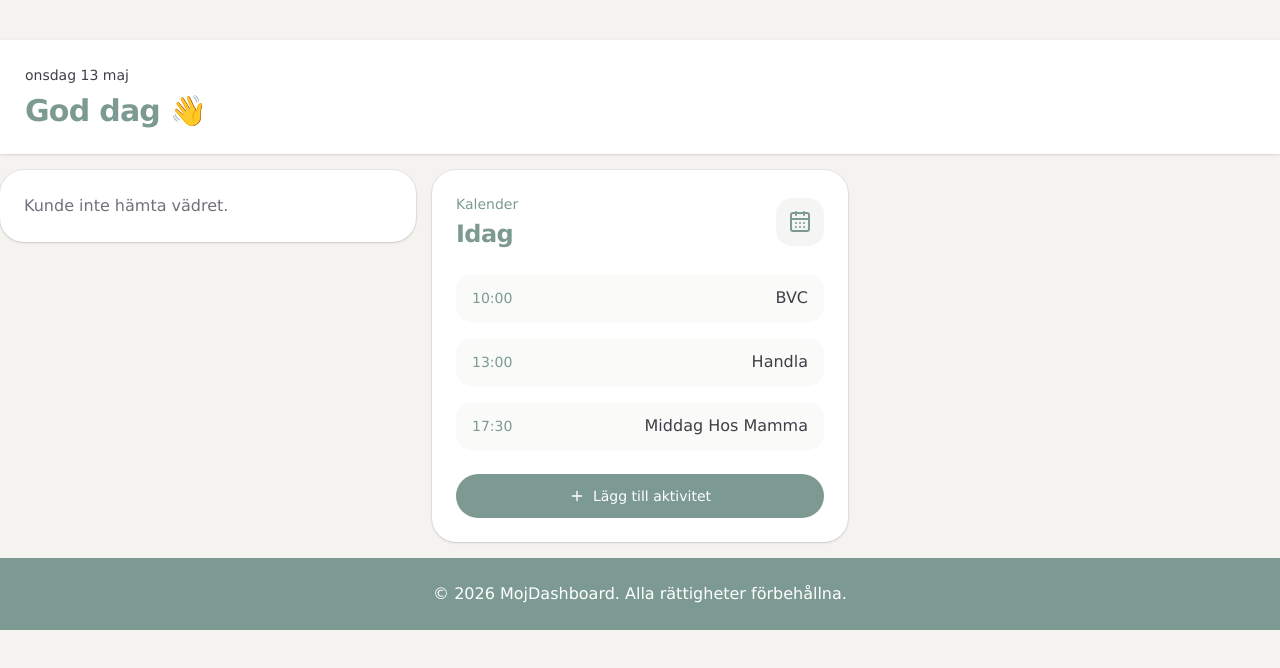
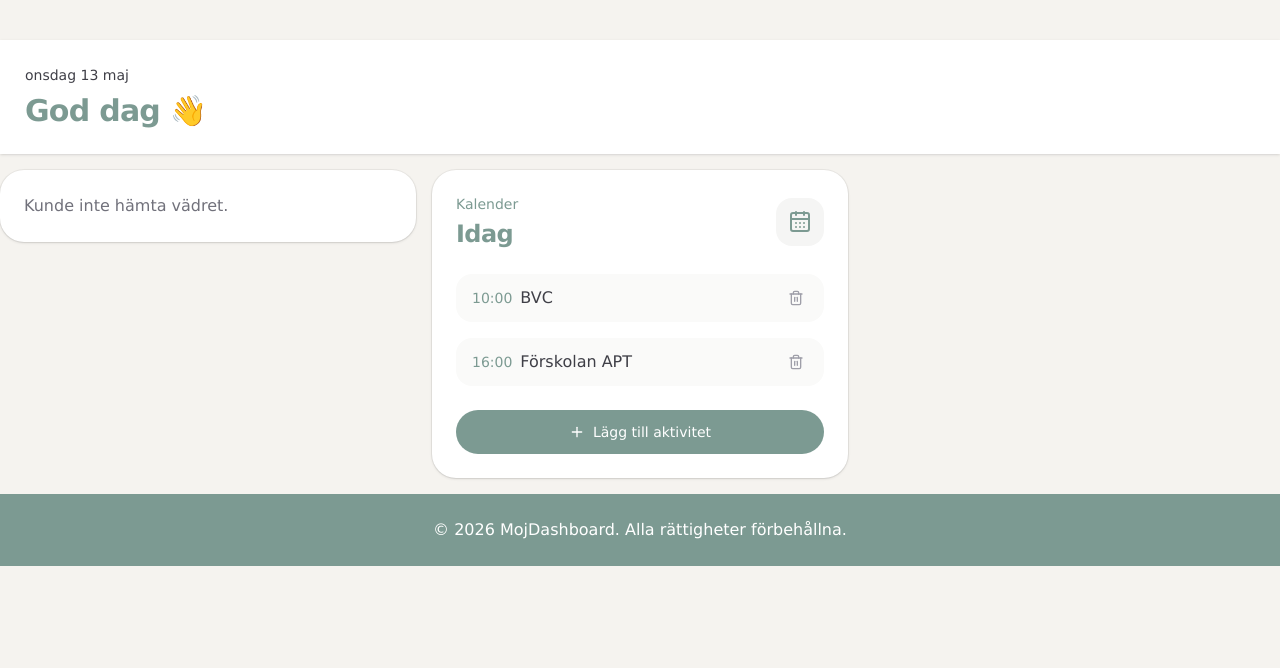
Before and after one commit to madde1/mojDashboard, a React (Vite) app: page / in a window 1280 px wide. Shown: the top 668 px of the page. Built offline with nearby package versions, Linux system fonts and the light colour scheme; no server answers.

Commit message:
add delete function and add activites function

```diff
--- a/src/components/TodayCalenderWidget.tsx
+++ b/src/components/TodayCalenderWidget.tsx
@@ -1,26 +1,32 @@
-import { useState } from "react";
-import { CalendarDays, Plus } from "lucide-react";
+import { useState, useEffect } from "react";
+import { CalendarDays, Plus, Trash2 } from "lucide-react";
+type Event = {
+  id: number;
+  time: string;
+  title: string;
+  allDay?: boolean;
+};
+
+export function TodayWidget() {
+
+  const [isOpen, setIsOpen] = useState(false);
+  const [title, setTitle] = useState("");
+  const [time, setTime] = useState("");
+
+  const [events, setEvents] = useState<Event[]>(() => {
+    const savedEvents = localStorage.getItem("events");
+    return savedEvents ? JSON.parse(savedEvents) : [
+      { id: 1, title: "BVC", time: "10:00" },
+      { id: 2, title: "Förskolan APT", time: "16:00" },
+    ];
+  }
+);
+
+useEffect(() => {
+  localStorage.setItem("events", JSON.stringify(events));
+}, [events]);
 
 
-export function TodayWidget() {
-  const [events, setEvents] = useState([
-  {
-    time: "10:00",
-    title: "BVC",
-  },
-  {
-    time: "13:00",
-    title: "Handla",
-  },
-  {
-    time: "17:30",
-    title: "Middag hos mamma",
-  },
-]);
-
-const [isOpen, setIsOpen] = useState(false);
-const [title, setTitle] = useState("");
-const [time, setTime] = useState("");
 
 function addEvent() {
   if (!title || !time) return;
@@ -37,17 +43,24 @@ function addEvent() {
   setTime("");
   setIsOpen(false);
 }
+
+function deleteEvent(id: number) {
+  setEvents((prev) =>
+    prev.filter((event) => event.id !== id)
+  );
+}
+
+const sortedEvents = [...events].sort(
+  (a, b) => {
+    if (a.allDay && !b.allDay) return -1;
+    if (!a.allDay && b.allDay) return 1;
+
+    return a.time.localeCompare(b.time);
+  }
+);
   return (
     <section
-      className="
-        rounded-3xl
-        bg-white
-        p-6
-        shadow-sm
-        ring-1
-        ring-black/5
-      "
-    >
+      className="rounded-3xl bg-white p-6 shadow-sm ring-1 ring-black/5 " >
       <div className="flex items-center justify-between">
         <div>
           <p className="text-sm text-[#7c9a92]">
@@ -65,10 +78,11 @@ function addEvent() {
       </div>
 
       <div className="mt-6 space-y-4">
-        {events.map((event) => (
+        {sortedEvents.map((event) => (
           <div
             key={event.time}
             className=" flex items-center justify-between rounded-2xl bg-stone-50 px-4 py-3">
+              <div className="flex flex-row gap-2 items-center">
             <span className="text-sm text-[#7c9a92]">
               {event.time}
             </span>
@@ -76,13 +90,19 @@ function addEvent() {
             <span className="font-medium text-zinc-700 capitalize">
               {event.title}
             </span>
+</div>
+              <button
+              onClick={() => deleteEvent(event.id)}
+              className="rounded-lg p-1 text-zinc-400 transition-colors hover:bg-stone-200 hover:text-zinc-600 cursor-pointer ">
+              <Trash2 className="h-4 w-4" />
+            </button>
           </div>
         ))}
       </div>
 
       <button
         onClick={()=> setIsOpen(true)}
-        className="cursor-pointer mt-6 flex w-full items-center justify-center gap-2 rounded-2xlbg-stone-100 py-3 text-sm font-medium rounded-full text-white bg-[#7c9a92] transition-colors hover:bg-stone-200 ">
+        className="cursor-pointer mt-6 flex w-full items-center justify-center gap-2 rounded-2xlbg-stone-100 py-3 text-sm font-medium rounded-full text-white bg-[#7c9a92] transition-colors hover:bg-[#7c9a92]/70 ">
         <Plus className="h-4 w-4" />
         Lägg till aktivitet
       </button>
```
Also changed, not shown: 1 other file (tests, documents, lock files or other folders).
